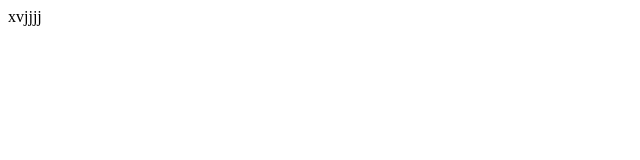
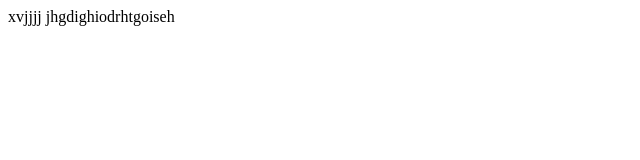
Before and after one commit to EinatBerger/New-folder111, a plain HTML site: page index.html in a window 1280 px wide. Shown: the whole page, without its empty margins (0-640 px from the left). Drawn offline with Linux system fonts and the light colour scheme.

Commit message:
added to fix

```diff
--- a/index.html
+++ b/index.html
@@ -7,6 +7,7 @@
 </head>
 <body>
     xvjjjj
+    jhgdighiodrhtgoiseh
 
 </body>
 </html>
```
